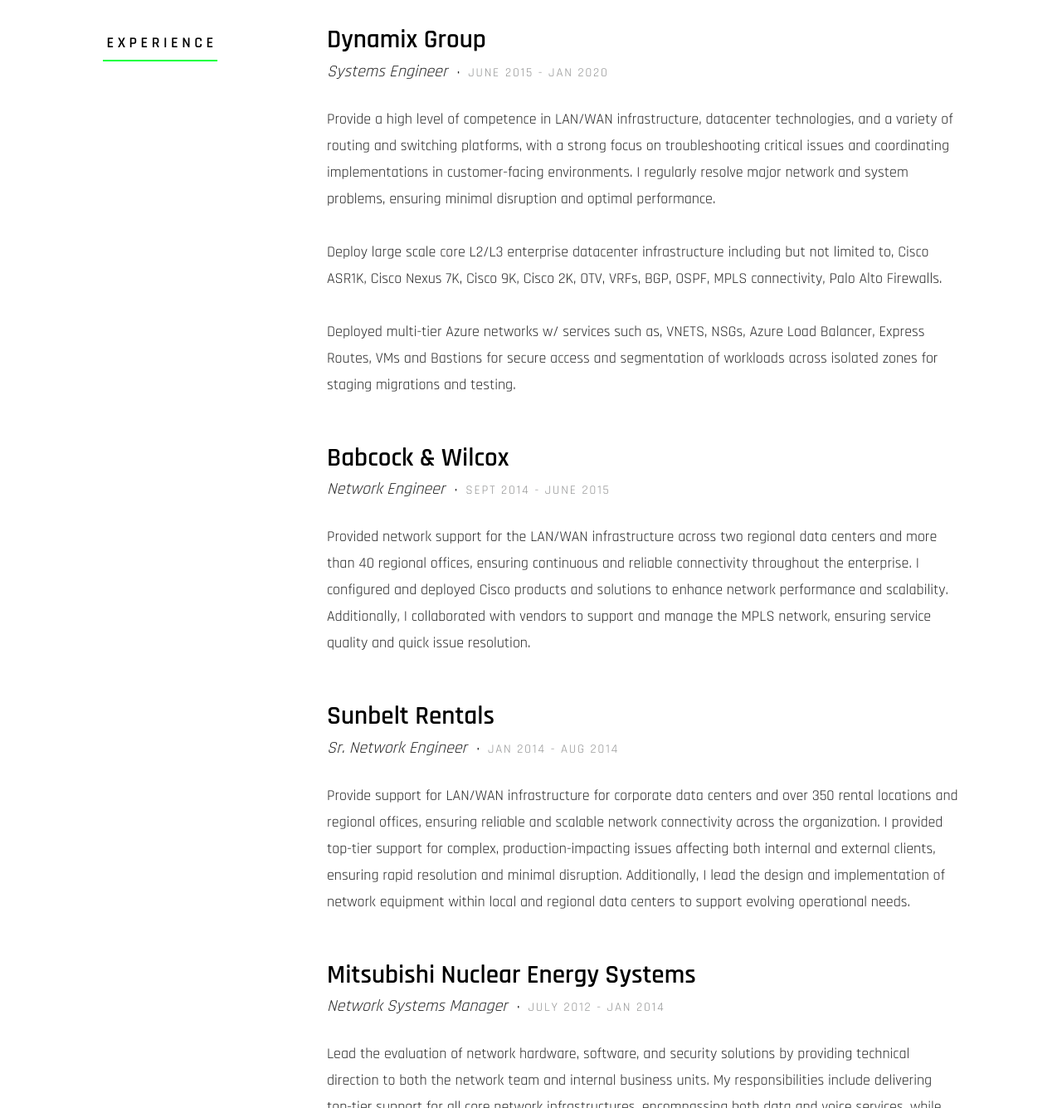
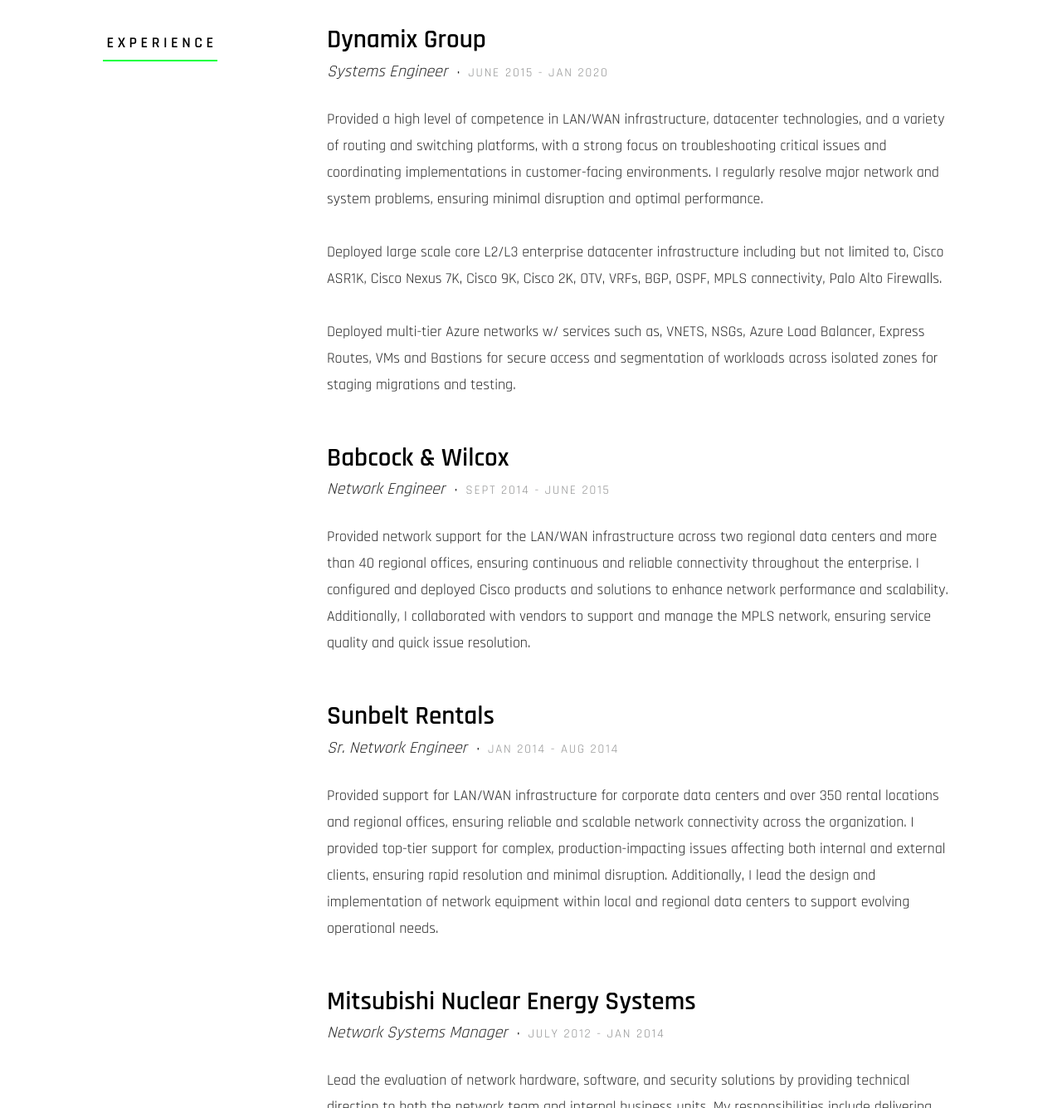
Before and after one commit to MickalSpeller/Azure-Project-Beta-Web-App, a plain HTML site: page index.html in a window 1280 px wide. Shown: the part 1640-2975 px from the top of the page at 83% size. Drawn offline with Linux system fonts and the light colour scheme.

Commit message:
update index.html

```diff
--- a/index.html
+++ b/index.html
@@ -120,7 +120,7 @@
                 solutions for enterprise networks and large data centers, maintained
                 high-performance infrastructure, and delivered expert-level troubleshooting
                 and Tier 3 support. I have a strong interest in cloud networking, architecture,
-                automation, and AI, and I regularly invest time in learning and building
+                automation, and AI. I regularly invest personal time in learning and building
                 Azure-based projects while staying current with emerging trends in
                 cloud technology.
                 </p>
@@ -150,14 +150,14 @@
                     </div>
 
                     <p>
-                    Provide a high level of competence in LAN/WAN infrastructure,
+                    Provided a high level of competence in LAN/WAN infrastructure,
                     datacenter technologies, and a variety of routing and switching platforms,
                     with a strong focus on troubleshooting critical issues and coordinating
                     implementations in customer-facing environments. I regularly resolve major
                     network and system problems, ensuring minimal disruption and optimal performance.
                     </p>
                     <p>
-                    Deploy large scale core L2/L3 enterprise datacenter infrastructure including but
+                    Deployed large scale core L2/L3 enterprise datacenter infrastructure including but
                     not limited to, Cisco ASR1K, Cisco Nexus 7K, Cisco 9K, Cisco 2K, OTV, VRFs, BGP,
                     OSPF, MPLS connectivity, Palo Alto Firewalls.
                     </p>
@@ -203,7 +203,7 @@
                     </div>
 
                     <p>
-                    Provide support for LAN/WAN infrastructure for corporate data centers
+                    Provided support for LAN/WAN infrastructure for corporate data centers
                     and over 350 rental locations and regional offices, ensuring reliable
                     and scalable network connectivity across the organization. I provided
                     top-tier support for complex, production-impacting issues affecting
```
